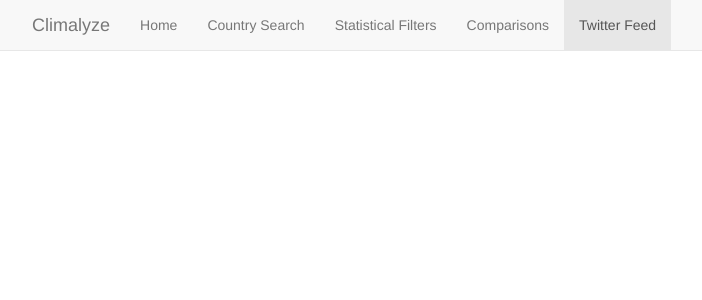
After one commit to kbharathala/CIS550-Global-Warming, a Python web app: template app/templates/twitter.html in a window 1280 px wide. The commit adds this page. Shown: the top 300 px of the page, without its empty margins (38-740 px from the left). Run offline with Jinja, Linux system fonts and the light colour scheme; the template is opened without the code that fills it, so the values that code supplies are empty; some libraries are stand-ins or nearby versions.

Commit message:
Added twitter feed, made home page better

```diff
--- a/app/main/views.py
+++ b/app/main/views.py
@@ -17,6 +17,10 @@ neo4j_driver = GraphDatabase.driver('bolt://ec2-34-201-111-94.compute-1.amazonaw
 @main.route("/")
 def index2():
     return render_template("main.html")
+
+@main.route("/feed")
+def feed():
+    return render_template("twitter.html")
 
 @main.route("/country/")
 @main.route("/country_search")
--- a/app/templates/aggregate_filter.html
+++ b/app/templates/aggregate_filter.html
@@ -18,6 +18,9 @@
                 </li>
                 <li>
                     <a class="nav-link" href="{{ url_for('main.comparison_search') }}">Comparisons</a>
+                </li>
+                <li>
+                    <a class="nav-link" href="{{ url_for('main.feed') }}">Twitter Feed</a>
                 </li>
             </ul>
         </div>
--- a/app/templates/comparison_search.html
+++ b/app/templates/comparison_search.html
@@ -29,6 +29,9 @@
                 </li>
                 <li class="active">
                     <a class="nav-link" href="{{ url_for('main.comparison_search') }}">Comparisons</a>
+                </li>
+                <li>
+                    <a class="nav-link" href="{{ url_for('main.feed') }}">Twitter Feed</a>
                 </li>
             </ul>
         </div>
--- a/app/templates/country_search.html
+++ b/app/templates/country_search.html
@@ -29,6 +29,9 @@
                 </li>
                 <li>
                     <a class="nav-link" href="{{ url_for('main.comparison_search') }}">Comparisons</a>
+                </li>
+                <li>
+                    <a class="nav-link" href="{{ url_for('main.feed') }}">Twitter Feed</a>
                 </li>
             </ul>
         </div>
--- /dev/null
+++ b/app/templates/twitter.html
@@ -0,0 +1,57 @@
+{% extends "layout.html" %}
+{% block body %}
+    <nav class="navbar navbar-default navbar-static-top">
+    <div class="container">
+    <div class="navbar-header">
+        <a class="navbar-brand" href"{{ url_for('main.index') }}">Climalyze</a>
+    </div>
+        <div id="navbar" class="navbar-collapse collapse" aria-expanded="false" style="height:1px;">
+            <ul class="nav navbar-nav">
+                <li>
+                    <a class="nav-link" href="{{ url_for('main.index2') }}">Home</a>
+                </li>
+                <li>
+                    <a class="nav-link" href="{{ url_for('main.country_search') }}">Country Search</a>
+                </li>
+                <li>
+                    <a class="nav-link" href="{{ url_for('main.aggregate_filter') }}">Statistical Filters</a>
+                </li>
+                <li>
+                    <a class="nav-link" href="{{ url_for('main.comparison_search') }}">Comparisons</a>
+                </li>
+                <li class="active">
+                    <a class="nav-link" href="{{ url_for('main.feed') }}">Twitter Feed</a>
+                </li>
+            </ul>
+        </div>
+    </div>
+    </nav>
+   <script>window.twttr = (function(d, s, id) {
+         var js, fjs = d.getElementsByTagName(s)[0],
+             t = window.twttr || {};
+               if (d.getElementById(id)) return t;
+                 js = d.createElement(s);
+                   js.id = id;
+                     js.src = "https://platform.twitter.com/widgets.js";
+                       fjs.parentNode.insertBefore(js, fjs);
+
+                         t._e = [];
+                           t.ready = function(f) {
+                                   t._e.push(f);
+                                     };
+
+                                       return t;
+   }(document, "script", "twitter-wjs"));</script>
+   <div id="container"></div>
+   <script>
+    window.twttr.ready(function(twttr) {
+        twttr.widgets.createTimeline(
+        {
+            sourceType: 'widget',
+            widgetId: '941543679176699909'
+        },
+        document.getElementById('container')
+        );
+    });
+   </script>
+{% endblock %}
```
Also changed, not shown: app/templates/main.html (+15 -2 lines).
